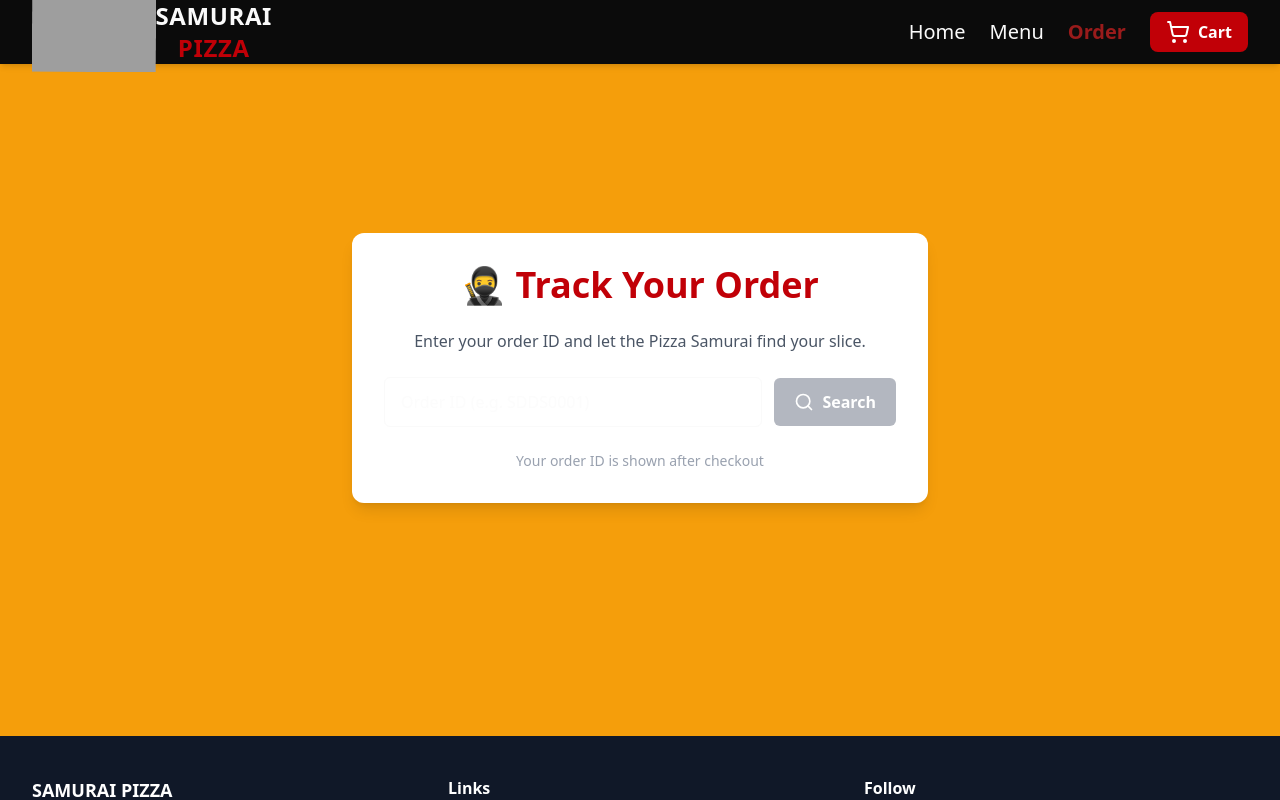
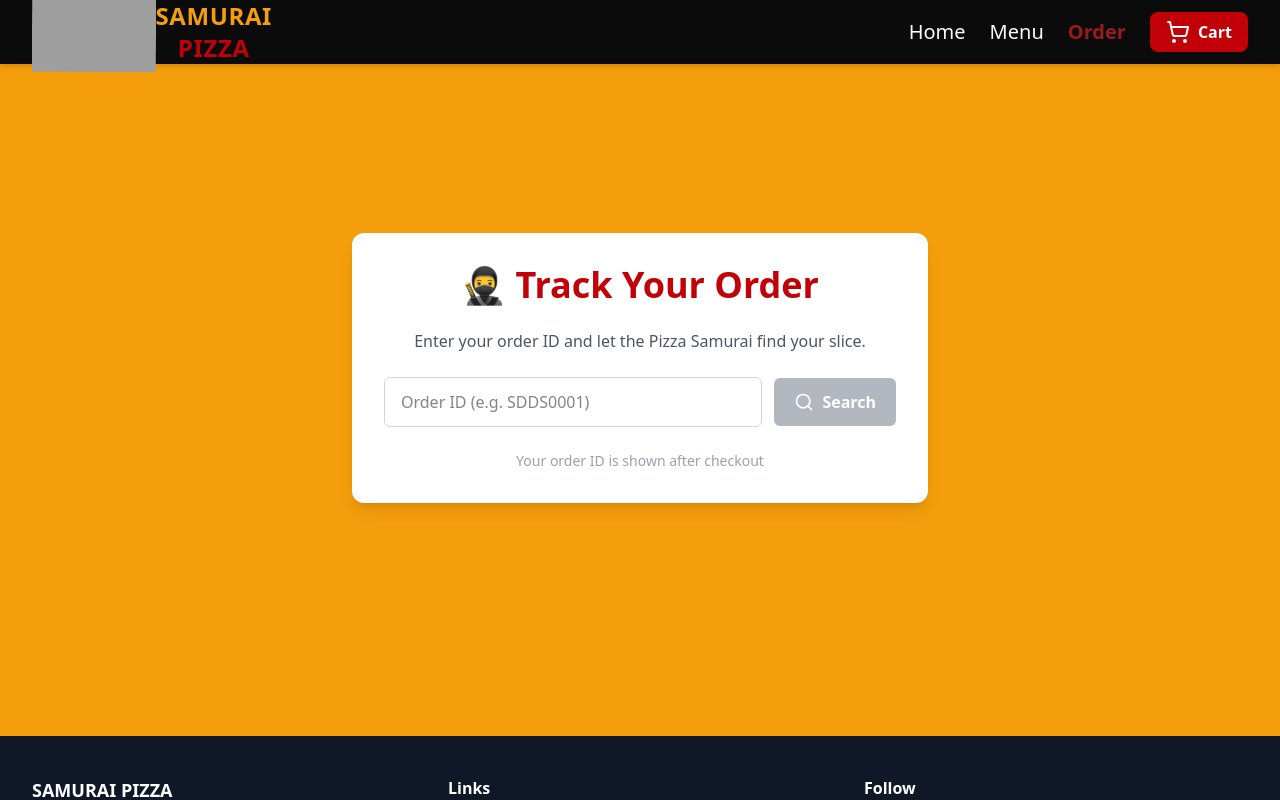
Before and after one commit to noureddineweb3dev/fast-pizza, a React (Vite) app: page /order in a window 1280 px wide. Shown: the top 800 px of the page. Built offline with nearby package versions, Linux system fonts and the light colour scheme; grey boxes are pictures that could not be loaded.

Commit message:
OrderSearch, PizzaLogo and SamuraiError components updated + redux toolkit dependency installed

```diff
--- a/package.json
+++ b/package.json
@@ -10,6 +10,7 @@
     "preview": "vite preview"
   },
   "dependencies": {
+    "@reduxjs/toolkit": "^2.11.2",
     "@tailwindcss/vite": "^4.1.18",
     "framer-motion": "^12.23.26",
     "lucide-react": "^0.561.0",
@@ -17,6 +18,7 @@
     "react": "^19.2.0",
     "react-dom": "^19.2.0",
     "react-hot-toast": "^2.6.0",
+    "react-redux": "^9.2.0",
     "react-router-dom": "^7.10.1"
   },
   "devDependencies": {
--- a/src/features/order/OrderSearch.jsx
+++ b/src/features/order/OrderSearch.jsx
@@ -32,12 +32,12 @@ function OrderSearch() {
             placeholder="Order ID (e.g. SDDS0001)"
             value={orderId}
             onChange={(e) => setOrderId(e.target.value.toUpperCase())}
-            className="flex-1 border rounded-md px-4 py-3 text-(--sp-black) focus:outline-none focus:ring-2 focus:ring-red-600"
+            className="flex-1 border border-gray-300 rounded-md px-4 py-3 text-sp-black focus:outline-none focus:ring-2 focus:ring-red-600"
           />
 
           <Button
             type="submit"
-            className=" cursor-pointer text-white px-5 py-3 rounded-md flex items-center gap-2 disabled:bg-gray-500 disabled:cursor-not-allowed"
+            className="cursor-pointer text-white px-5 py-3 rounded-md flex items-center gap-2 disabled:bg-gray-500 disabled:cursor-not-allowed"
             disabled={!orderId.trim()}
           >
             <Search className="w-5 h-5" />
@@ -51,4 +51,5 @@ function OrderSearch() {
     </div>
   );
 }
+
 export default OrderSearch;
--- a/src/ui/PizzaLogo.jsx
+++ b/src/ui/PizzaLogo.jsx
@@ -1,28 +1,29 @@
 import { motion } from 'framer-motion';
+
 function PizzaLogo({ className = 'w-60 h-24' }) {
   return (
     <motion.div
-      className={`flex items-center  ${className}`}
+      className={`flex items-center ${className}`}
       initial={{ opacity: 0, y: -10 }}
       animate={{ opacity: 1, y: 0 }}
       transition={{ duration: 0.6, ease: 'easeOut' }}
     >
       {/* ICON */}
       <motion.img
-        viewBox="0 0 120 120"
         className="w-40 h-20"
         animate={{ rotate: [-4, 4, -4] }}
         transition={{ repeat: Infinity, duration: 2, ease: 'easeInOut' }}
         src="/public/samuraipizza.png"
         alt="Samurai Pizza Logo"
-      ></motion.img>
+      />
 
       {/* WORDMARK */}
       <div className="leading-none">
-        <div className="text-2xl font-black tracking-wide text-(--sp-gold)">SAMURAI</div>
+        <div className="text-2xl font-black tracking-wide text-sp-gold">SAMURAI</div>
         <div className="text-2xl font-black tracking-wide text-red-700 text-center">PIZZA</div>
       </div>
     </motion.div>
   );
 }
+
 export default PizzaLogo;
--- a/src/ui/SamuraiError.jsx
+++ b/src/ui/SamuraiError.jsx
@@ -3,9 +3,10 @@ import { motion } from 'framer-motion';
 
 function SamuraiError() {
   const error = useRouteError();
+
   return (
     <motion.div
-      className="min-h-screen flex flex-col items-center justify-center bg-linear-to-b from-gray-100 via-red-50 to-yellow-50 text-center p-6 relative overflow-hidden"
+      className="min-h-screen flex flex-col items-center justify-center bg-gradient-to-b from-gray-100 via-red-50 to-yellow-50 text-center p-6 relative overflow-hidden"
       initial={{ opacity: 0 }}
       animate={{ opacity: 1 }}
       exit={{ opacity: 0 }}
@@ -39,7 +40,7 @@ function SamuraiError() {
 
       <p className="text-lg max-w-xl text-gray-700 mb-6">
         Our fearless Pizza Samurai was delivering at lightning speed but ended up in the wrong dojo.
-        Don’t worry — we can guide you back to safety.
+        Don't worry — we can guide you back to safety.
       </p>
 
       {/* Go Home Button */}
@@ -52,4 +53,5 @@ function SamuraiError() {
     </motion.div>
   );
 }
+
 export default SamuraiError;
```
Also changed, not shown: 2 other files (tests, documents, lock files or other folders).
